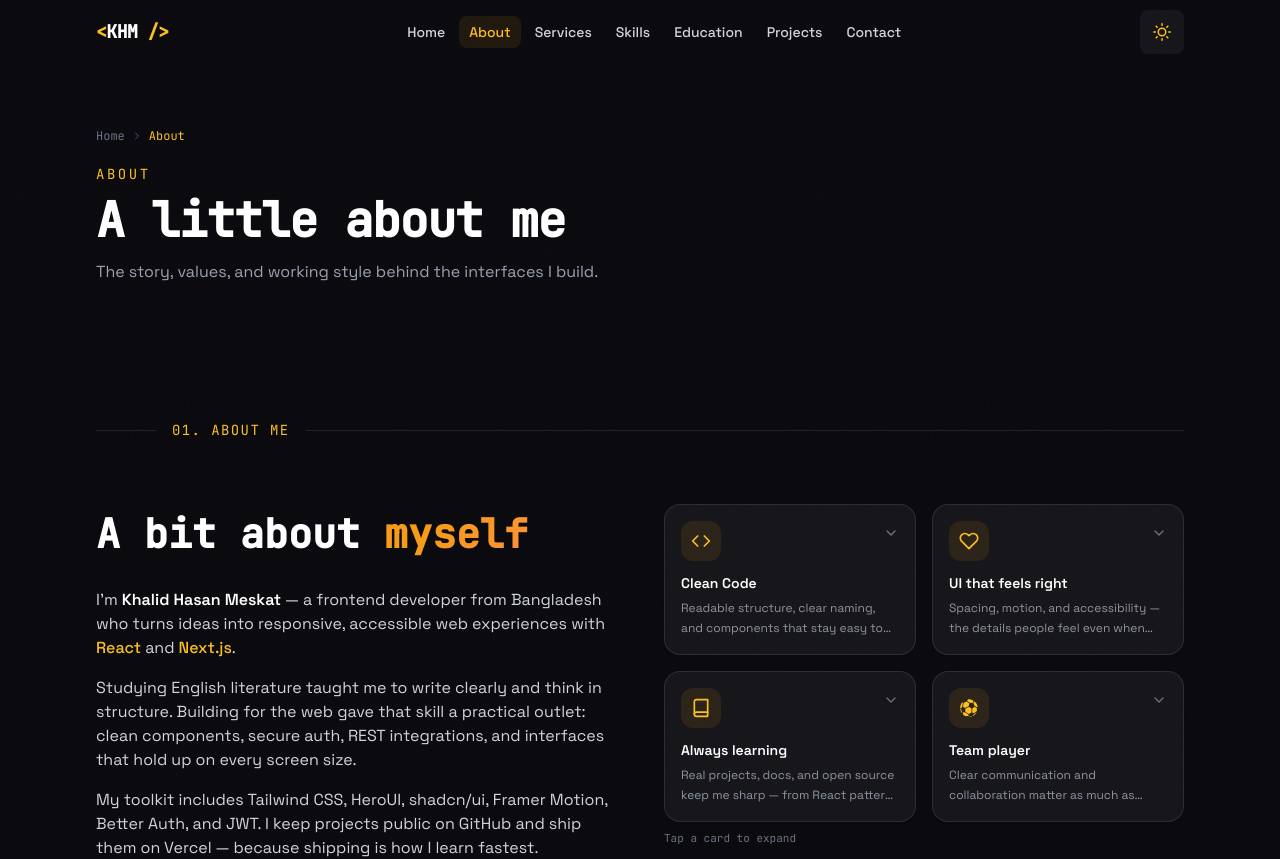
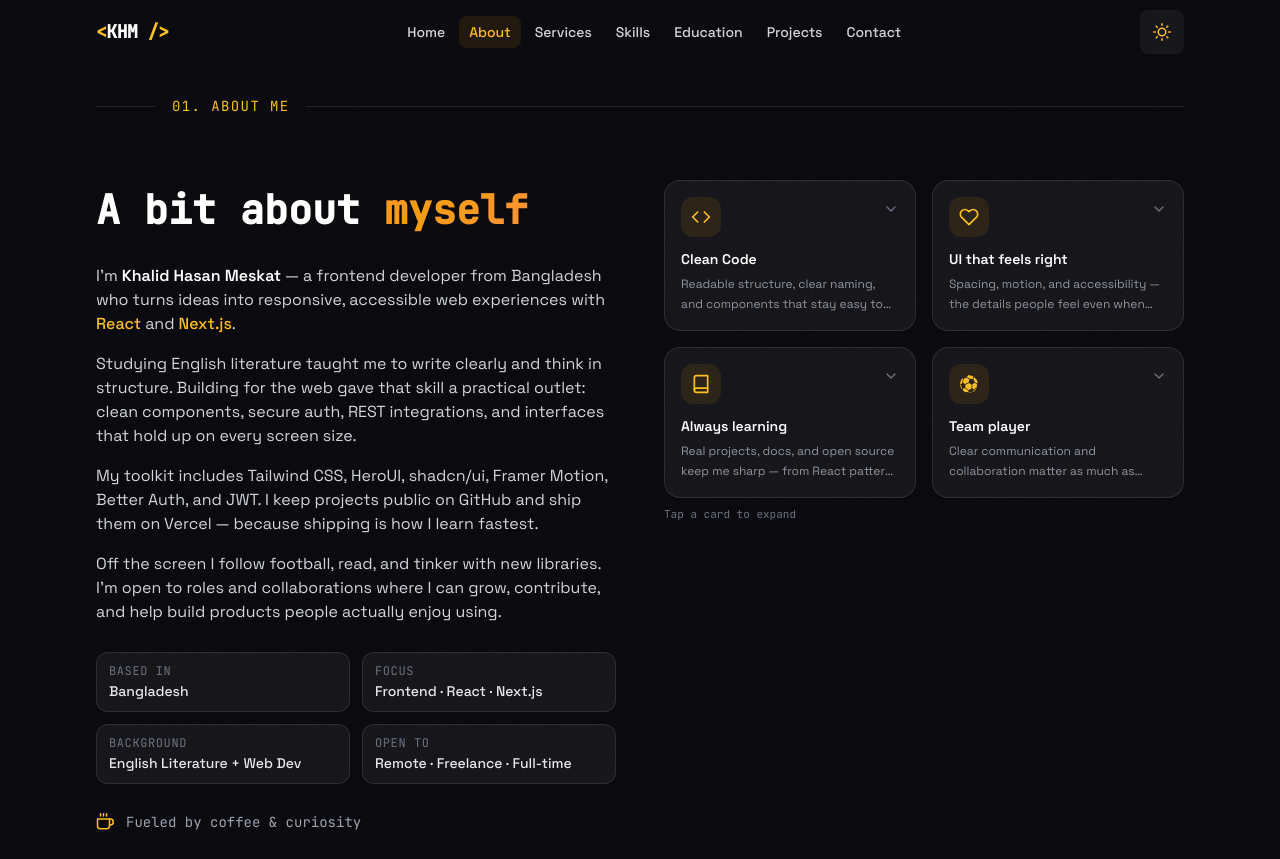
Before and after one commit to khalidhasan-m/portfolio_nextjs, a Next.js app: page /about in a window 1280 px wide. Shown: the top 859 px of the page. Built offline with nearby package versions, Linux system fonts and the light colour scheme.

Commit message:
Revert "Add page headers and breadcrumbs"
This reverts commit e37ad3e3b8309095c03163c1cadc4a0283380498.

```diff
--- a/src/app/about/page.jsx
+++ b/src/app/about/page.jsx
@@ -1,19 +1,7 @@
 import Navbar from "@/components/Navbar";
 import Footer from "@/components/Footer";
-import PageHeader from "@/components/PageHeader";
 import About from "@/components/About";
 
 export default function AboutPage() {
-  return (
-    <>
-      <Navbar />
-      <main id="main-content" role="main" tabIndex={-1}>
-        <div className="noise-bg">
-          <PageHeader eyebrow="About" title="A little about me" description="The story, values, and working style behind the interfaces I build." />
-          <About />
-        </div>
-      </main>
-      <Footer />
-    </>
-  );
+  return <><Navbar /><main id="main-content" role="main" tabIndex={-1}><div className="noise-bg"><About /></div></main><Footer /></>;
 }
--- a/src/app/contact/page.jsx
+++ b/src/app/contact/page.jsx
@@ -1,18 +1,4 @@
 import Navbar from "@/components/Navbar";
 import Footer from "@/components/Footer";
-import PageHeader from "@/components/PageHeader";
 import Contact from "@/components/Contact";
-export default function ContactPage() {
-  return (
-    <>
-      <Navbar />
-      <main id="main-content" role="main" tabIndex={-1}>
-        <div className="noise-bg">
-          <PageHeader eyebrow="Contact" title="Let's work together" description="Have a project in mind? Share a few details and start a conversation." />
-          <Contact />
-        </div>
-      </main>
-      <Footer />
-    </>
-  );
-}
+export default function ContactPage(){return <><Navbar/><main id="main-content" role="main" tabIndex={-1}><div className="noise-bg"><Contact/></div></main><Footer/></>}
--- a/src/app/education/page.jsx
+++ b/src/app/education/page.jsx
@@ -1,18 +1,4 @@
 import Navbar from "@/components/Navbar";
 import Footer from "@/components/Footer";
-import PageHeader from "@/components/PageHeader";
 import Education from "@/components/Education";
-export default function EducationPage() {
-  return (
-    <>
-      <Navbar />
-      <main id="main-content" role="main" tabIndex={-1}>
-        <div className="noise-bg">
-          <PageHeader eyebrow="Education" title="Learning and experience" description="A concise view of the foundations and experience shaping my work." />
-          <Education />
-        </div>
-      </main>
-      <Footer />
-    </>
-  );
-}
+export default function EducationPage(){return <><Navbar/><main id="main-content" role="main" tabIndex={-1}><div className="noise-bg"><Education/></div></main><Footer/></>}
--- a/src/app/projects/page.jsx
+++ b/src/app/projects/page.jsx
@@ -1,18 +1,4 @@
 import Navbar from "@/components/Navbar";
 import Footer from "@/components/Footer";
-import PageHeader from "@/components/PageHeader";
 import Projects from "@/components/Projects";
-export default function ProjectsPage() {
-  return (
-    <>
-      <Navbar />
-      <main id="main-content" role="main" tabIndex={-1}>
-        <div className="noise-bg">
-          <PageHeader eyebrow="Projects" title="Selected work" description="A selection of full-stack products, experiments, and client-focused builds." />
-          <Projects />
-        </div>
-      </main>
-      <Footer />
-    </>
-  );
-}
+export default function ProjectsPage(){return <><Navbar/><main id="main-content" role="main" tabIndex={-1}><div className="noise-bg"><Projects/></div></main><Footer/></>}
--- a/src/app/services/page.jsx
+++ b/src/app/services/page.jsx
@@ -1,19 +1,7 @@
 import Navbar from "@/components/Navbar";
 import Footer from "@/components/Footer";
-import PageHeader from "@/components/PageHeader";
 import Services from "@/components/Services";
 
 export default function ServicesPage() {
-  return (
-    <>
-      <Navbar />
-      <main id="main-content" role="main" tabIndex={-1}>
-        <div className="noise-bg">
-          <PageHeader eyebrow="Services" title="How I can help" description="Focused frontend and full-stack support for useful, polished digital products." />
-          <Services />
-        </div>
-      </main>
-      <Footer />
-    </>
-  );
+  return <><Navbar /><main id="main-content" role="main" tabIndex={-1}><div className="noise-bg"><Services /></div></main><Footer /></>;
 }
--- a/src/app/skills/page.jsx
+++ b/src/app/skills/page.jsx
@@ -1,18 +1,4 @@
 import Navbar from "@/components/Navbar";
 import Footer from "@/components/Footer";
-import PageHeader from "@/components/PageHeader";
 import Skills from "@/components/Skills";
-export default function SkillsPage() {
-  return (
-    <>
-      <Navbar />
-      <main id="main-content" role="main" tabIndex={-1}>
-        <div className="noise-bg">
-          <PageHeader eyebrow="Skills" title="My technical toolkit" description="The technologies and practices I use to turn ideas into reliable products." />
-          <Skills />
-        </div>
-      </main>
-      <Footer />
-    </>
-  );
-}
+export default function SkillsPage(){return <><Navbar/><main id="main-content" role="main" tabIndex={-1}><div className="noise-bg"><Skills/></div></main><Footer/></>}
--- a/src/components/PageHeader.jsx
+++ /dev/null
@@ -1,34 +0,0 @@
-import Link from "next/link";
-import { FiChevronRight } from "react-icons/fi";
-
-export default function PageHeader({ eyebrow, title, description }) {
-  return (
-    <header className="pt-28 pb-8 sm:pt-32 sm:pb-10">
-      <div className="max-w-6xl mx-auto px-4 sm:px-6 lg:px-8">
-        <nav aria-label="Breadcrumb" className="flex items-center gap-1.5 text-xs font-mono mb-5">
-          <Link
-            href="/"
-            className="text-gray-500 dark:text-gray-500 hover:text-amber-600 dark:hover:text-amber-400 transition-colors"
-          >
-            Home
-          </Link>
-          <FiChevronRight className="text-gray-400 dark:text-gray-600" aria-hidden="true" />
-          <span className="text-amber-700 dark:text-amber-400" aria-current="page">
-            {eyebrow}
-          </span>
-        </nav>
-        <p className="text-xs sm:text-sm font-mono uppercase tracking-[0.18em] text-amber-700 dark:text-amber-400 mb-3">
-          {eyebrow}
-        </p>
-        <h1 className="text-3xl sm:text-4xl lg:text-5xl font-bold font-mono tracking-tight text-gray-900 dark:text-white">
-          {title}
-        </h1>
-        {description && (
-          <p className="mt-4 max-w-2xl text-sm sm:text-base leading-relaxed text-gray-600 dark:text-gray-400">
-            {description}
-          </p>
-        )}
-      </div>
-    </header>
-  );
-}
```
